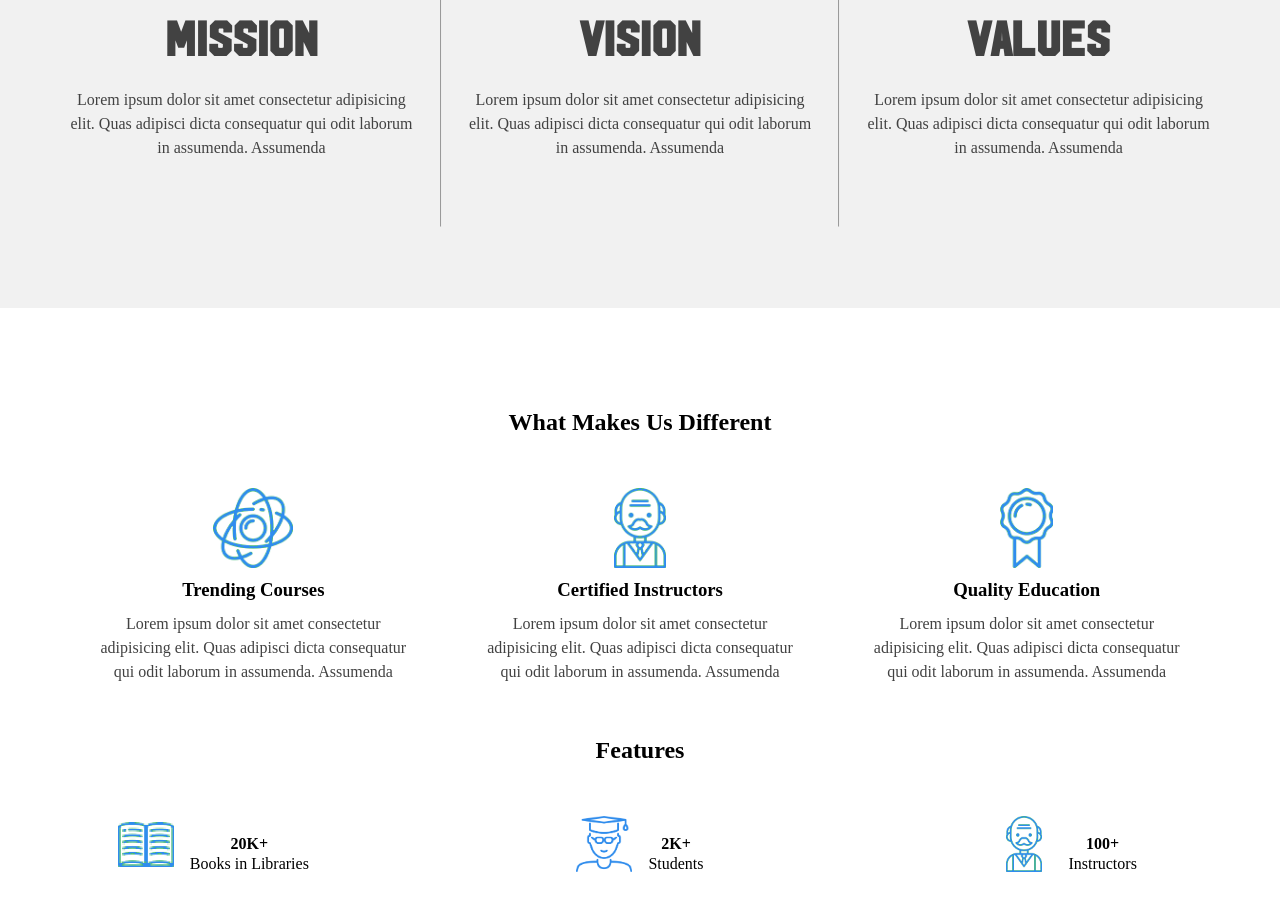
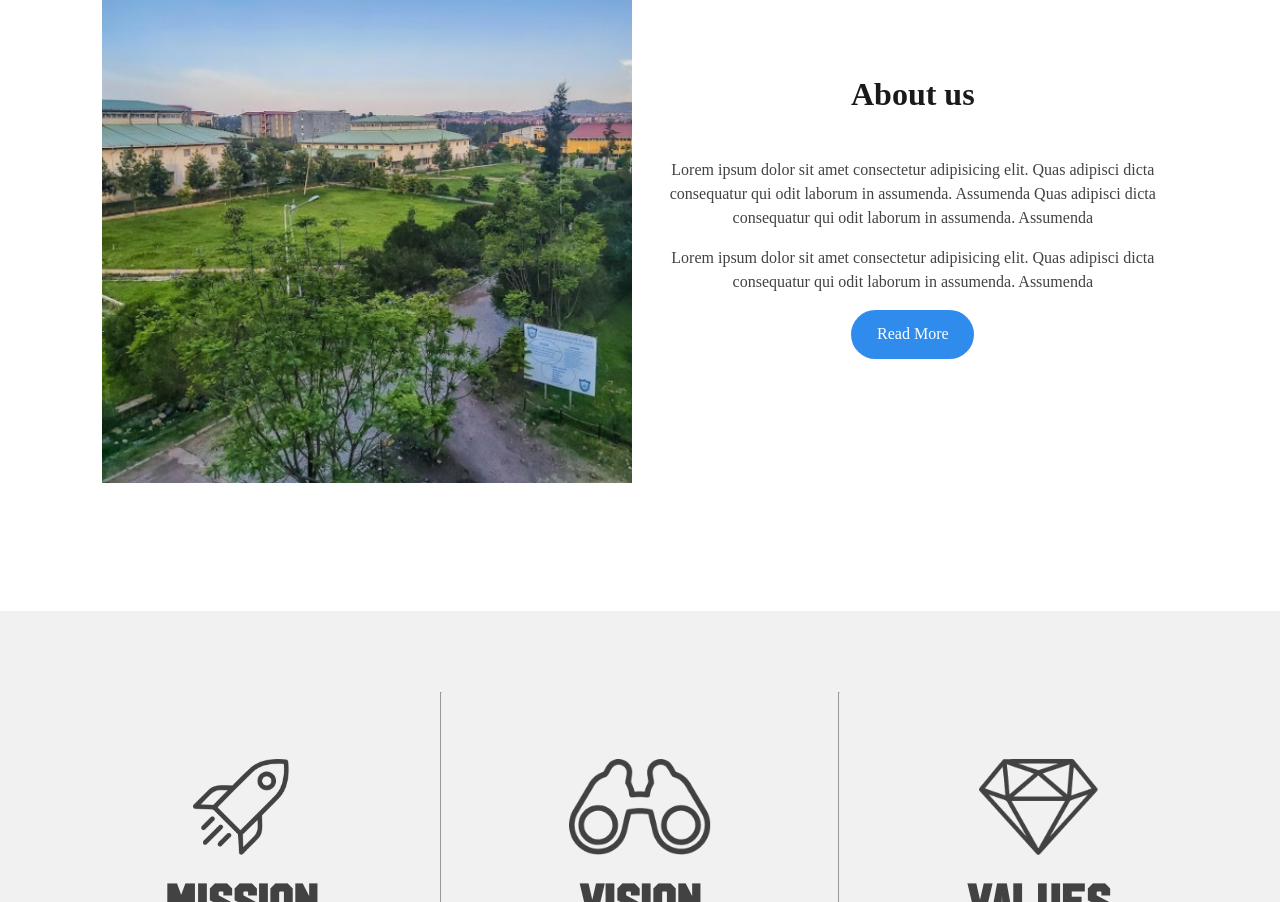
Before and after one commit to AASTU-SE-Website/HomePage, a plain HTML site: page index.html in a window 1280 px wide. Shown: the part 982-1884 px from the top of the page. Drawn offline with Linux system fonts and the light colour scheme; a web font is replaced by a local one.

Commit message:
Fixed Some Issues

```diff
--- a/app.js
+++ b/app.js
@@ -8,8 +8,8 @@ const myNav = document.querySelector("header");
 
 window.onscroll = function() {
     if (
-        document.body.scrollTop >= window.innerHeight ||
-        document.documentElement.scrollTop >= window.innerHeight
+        document.body.scrollTop >= 200 ||
+        document.documentElement.scrollTop >= 200
     ) {
         myNav.classList.add("nav-colored");
         myNav.classList.add("transition");
--- a/index.html
+++ b/index.html
@@ -1,5 +1,6 @@
 <!DOCTYPE html>
 <html lang="en">
+
 <head>
     <meta charset="UTF-8" />
     <meta http-equiv="X-UA-Compatible" content="IE=edge" />
@@ -12,7 +13,8 @@
 
 <body>
     <div class="container">
-      <header class="transparent">
+        <!-- Header Section -->
+        <header class="transparent nav-transparent">
             <div class="logo">
                 <img src="./resources/aastu sw.png" alt="AASTU Software Department" />
             </div>
@@ -37,6 +39,7 @@
             </a>
         </header>
 
+        <!-- Hero Section -->
         <div class="hero">
             <div class="opacity">
                 <h1>University for Industry</h1>
@@ -47,6 +50,26 @@
             </div>
         </div>
 
+        <!-- About Us Section -->
+
+        <section class="aboutSection" id="aboutSection">
+            <div class="image">
+                <img src="resources/Rectangle 31.png" alt="" />
+            </div>
+            <div class="content">
+                <h3>About us</h3>
+                <p>
+                    Lorem ipsum dolor sit amet consectetur adipisicing elit. Quas adipisci dicta consequatur qui odit laborum in assumenda. Assumenda Quas adipisci dicta consequatur qui odit laborum in assumenda. Assumenda
+                </p>
+                <p>
+                    Lorem ipsum dolor sit amet consectetur adipisicing elit. Quas adipisci dicta consequatur qui odit laborum in assumenda. Assumenda
+                </p>
+                <button href="#" class="headerSignUp cursor-ptr">Read More</button>
+            </div>
+        </section>
+
+        <!--Mission, Vision and Values Section -->
+
         <div class="values flex bgGrey justifyCenter itemsCenter">
             <div class="values-items flex flexCol justifyCenter itemsCenter gap_2">
                 <div class="vi-pic">
@@ -55,9 +78,7 @@
                 <div class="vi-text">
                     <h2 class="textCenter vl-h2 textBlack">MISSION</h2>
                     <p class="textCenter textBlack">
-              Lorem ipsum dolor sit amet consectetur adipisicing elit. Quas
-              adipisci dicta consequatur qui odit laborum in assumenda.
-              Assumenda
+                        Lorem ipsum dolor sit amet consectetur adipisicing elit. Quas adipisci dicta consequatur qui odit laborum in assumenda. Assumenda
                     </p>
                 </div>
             </div>
@@ -69,9 +90,7 @@
                 <div class="vi-text">
                     <h2 class="textCenter vl-h2 textBlack">VISION</h2>
                     <p class="textCenter textBlack">
-              Lorem ipsum dolor sit amet consectetur adipisicing elit. Quas
-              adipisci dicta consequatur qui odit laborum in assumenda.
-              Assumenda
+                        Lorem ipsum dolor sit amet consectetur adipisicing elit. Quas adipisci dicta consequatur qui odit laborum in assumenda. Assumenda
                     </p>
                 </div>
             </div>
@@ -83,13 +102,14 @@
                 <div class="vi-text">
                     <h2 class="textCenter vl-h2 textBlack">VALUES</h2>
                     <p class="textCenter textBlack">
-              Lorem ipsum dolor sit amet consectetur adipisicing elit. Quas
-              adipisci dicta consequatur qui odit laborum in assumenda.
-              Assumenda
+                        Lorem ipsum dolor sit amet consectetur adipisicing elit. Quas adipisci dicta consequatur qui odit laborum in assumenda. Assumenda
                     </p>
                 </div>
             </div>
         </div>
+
+        <!--What Makes Us Different Section-->
+
         <div class="different flex flexCol justifyCenter itemsCenter gap_2">
             <h2>What Makes Us Different</h2>
             <div class="dif-list flex justifyCenter itemsCenter">
@@ -98,30 +118,27 @@
 
                     <h3>Trending Courses</h3>
                     <p class="textCenter textBlack">
-              Lorem ipsum dolor sit amet consectetur adipisicing elit. Quas
-              adipisci dicta consequatur qui odit laborum in assumenda.
-              Assumenda
+                        Lorem ipsum dolor sit amet consectetur adipisicing elit. Quas adipisci dicta consequatur qui odit laborum in assumenda. Assumenda
                     </p>
                 </div>
                 <div class="dif-items flex flexCol itemsCenter justifyCenter">
                     <img src="./resources/instructor.png" alt="Instructor Icon" />
                     <h3>Certified Instructors</h3>
                     <p class="textCenter textBlack">
-              Lorem ipsum dolor sit amet consectetur adipisicing elit. Quas
-              adipisci dicta consequatur qui odit laborum in assumenda.
-              Assumenda
+                        Lorem ipsum dolor sit amet consectetur adipisicing elit. Quas adipisci dicta consequatur qui odit laborum in assumenda. Assumenda
                     </p>
                 </div>
                 <div class="dif-items flex flexCol itemsCenter justifyCenter">
                     <img src="./resources/certified.png" alt="Quality Icon" />
                     <h3>Quality Education</h3>
                     <p class="textCenter textBlack">
-              Lorem ipsum dolor sit amet consectetur adipisicing elit. Quas
-              adipisci dicta consequatur qui odit laborum in assumenda.
-              Assumenda
+                        Lorem ipsum dolor sit amet consectetur adipisicing elit. Quas adipisci dicta consequatur qui odit laborum in assumenda. Assumenda
                     </p>
                 </div>
             </div>
+
+            <!--Features Section-->
+
             <h2>Features</h2>
             <div class="feature-list">
                 <div class="feature-items">
@@ -250,9 +267,7 @@
                             <h3>Web Design</h3>
                         </div>
                         <p>
-                Lorem ipsum dolor sit amet consectetur adipisicing elit. Quas
-                adipisci dicta consequatur qui odit laborum in assumenda.
-                Assumenda
+                            Lorem ipsum dolor sit amet consectetur adipisicing elit. Quas adipisci dicta consequatur qui odit laborum in assumenda. Assumenda
                         </p>
                     </div>
 
@@ -261,7 +276,7 @@
                     <div class="content">
                         <h4>Year: 3rd</h4>
                         <h4>Credit: 3hr</h4>
-              <button class="headerSignUp">Learn More</button>
+                        <button class="headerSignUp cursor-ptr">Learn More</button>
                     </div>
                 </div>
 
@@ -274,16 +289,14 @@
                             <h3>Object Oriented Programming</h3>
                         </div>
                         <p>
-                Lorem ipsum dolor sit amet consectetur adipisicing elit. Quas
-                adipisci dicta consequatur qui odit laborum in assumenda.
-                Assumenda
+                            Lorem ipsum dolor sit amet consectetur adipisicing elit. Quas adipisci dicta consequatur qui odit laborum in assumenda. Assumenda
                         </p>
                     </div>
                     <div class="underline"></div>
                     <div class="content">
                         <h4>Year: 3rd</h4>
                         <h4>Credit: 3hr</h4>
-              <button class="headerSignUp">Learn More</button>
+                        <button class="headerSignUp cursor-ptr">Learn More</button>
                     </div>
                 </div>
 
@@ -296,16 +309,14 @@
                             <h3>Database Systems</h3>
                         </div>
                         <p>
-                Lorem ipsum dolor sit amet consectetur adipisicing elit. Quas
-                adipisci dicta consequatur qui odit laborum in assumenda.
-                Assumenda
+                            Lorem ipsum dolor sit amet consectetur adipisicing elit. Quas adipisci dicta consequatur qui odit laborum in assumenda. Assumenda
                         </p>
                     </div>
                     <div class="underline"></div>
                     <div class="content">
                         <h4>Year: 3rd</h4>
                         <h4>Credit: 3hr</h4>
-              <button class="headerSignUp">Learn More</button>
+                        <button class="headerSignUp cursor-ptr">Learn More</button>
                     </div>
                 </div>
             </div>
@@ -317,14 +328,8 @@
         <!-- End of Courses Section -->
         <!-- Start of address Section -->
         <div class="address">
-        <iframe
-          src="https://www.google.com/maps/embed?pb=!1m18!1m12!1m3!1d3941.937931786467!2d38.80906819408933!3d8.88536309557524!2m3!1f0!2f0!3f0!3m2!1i1024!2i768!4f13.1!3m3!1m2!1s0x164b82a7e392203f%3A0xb05f440eacc98f9f!2zQWRkaXMgQWJhYmEgU2NpZW5jZSBhbmQgVGVjaG5vbG9neSBVbml2ZXJzaXR5IC0g4Yqg4Yuy4Yi1IOGKoOGJoOGJoyDhiLPhi63hipXhiLXhipMg4Ym04Yqt4YqW4YiO4YyCIOGLqeGKkuGJqOGIreGIsuGJsg!5e0!3m2!1sen!2set!4v1646380567267!5m2!1sen!2set"
-          width="1380"
-          height="720"
-          style="border: 0"
-          allowfullscreen=""
-          loading="lazy"
-        ></iframe>
+            <iframe src="https://www.google.com/maps/embed?pb=!1m18!1m12!1m3!1d3941.937931786467!2d38.80906819408933!3d8.88536309557524!2m3!1f0!2f0!3f0!3m2!1i1024!2i768!4f13.1!3m3!1m2!1s0x164b82a7e392203f%3A0xb05f440eacc98f9f!2zQWRkaXMgQWJhYmEgU2NpZW5jZSBhbmQgVGVjaG5vbG9neSBVbml2ZXJzaXR5IC0g4Yqg4Yuy4Yi1IOGKoOGJoOGJoyDhiLPhi63hipXhiLXhipMg4Ym04Yqt4YqW4YiO4YyCIOGLqeGKkuGJqOGIreGIsuGJsg!5e0!3m2!1sen!2set!4v1646380567267!5m2!1sen!2set"
+                width="1380" height="720" style="border: 0" allowfullscreen="" loading="lazy"></iframe>
         </div>
         <div class="address-icons">
             <div class="addresses">
@@ -343,4 +348,5 @@
         <!-- End of address Section -->
     </div>
 </body>
+
 </html>
--- a/style.css
+++ b/style.css
@@ -4,7 +4,12 @@
     --blackColor: #424242;
     --headerBg: #1a1a1a;
 }
-@keyframes moveinleft {
+
+
+/* Text Animations */
+
+
+/* @keyframes moveinleft {
   0% {
     opacity: 0;
     transform: translatex(-10.25rem);
@@ -34,23 +39,30 @@
     opacity: 1;
     transform: translate(0);
   }
-}
+} */
 
 .transparent {
     background-color: var(--headerBg);
 }
 
+.nav-transparent {
+    background: transparent;
+}
+
 .nav-colored {
     background-color: var(--headerBg);
 }
+
 img {
     display: block;
     /* width: 100%; */
     height: 100%;
 }
+
 html {
     scroll-behavior: smooth;
 }
+
 body {
     font-family: "Montserrat";
 }
@@ -197,13 +209,16 @@ header {
     transform: rotate(-45deg) translate(4px, -5px);
 }
 
+
 /* End of NavBar Section */
+
 
 /* Hero Section */
 
 .hero {
     background: url(./resources/pexels-mikhail-nilov-7988218.jpg);
-  height: calc(100vh - 70px);
+    /*height: calc(100vh - 70px);*/
+    height: 100vh;
     background-repeat: no-repeat;
     background-size: cover;
     background-position: center;
@@ -213,6 +228,7 @@ header {
     align-items: center;
     gap: 2rem;
 }
+
 .opacity {
     background: black;
     opacity: 0.8;
@@ -244,7 +260,59 @@ header {
     padding: 0.8rem 1.6rem;
 }
 
+
 /* End of Hero Section */
+
+
+/* About Us Section */
+
+.aboutSection {
+    display: grid;
+    grid-template-columns: 1fr 1fr;
+    gap: 1rem;
+    padding-inline: 8%;
+    padding-block: 10%;
+}
+
+.aboutSection .image {
+    /* flex: 1 1 32rem;
+    padding-right: 5rem;
+    padding-bottom: 5rem;
+    display: inline-block; */
+}
+
+.aboutSection .image img {
+    display: inline-block;
+    /*box-shadow: 4rem 4rem 0 var(--greyColor);*/
+}
+
+.aboutSection .content {
+    display: flex;
+    flex-direction: column;
+    justify-content: center;
+    align-items: center;
+    gap: 1rem;
+}
+
+.aboutSection .content h3 {
+    text-align: center;
+    font-size: 2rem;
+    color: var(--headerBg);
+    margin-bottom: 1.5rem;
+}
+
+.aboutSection .content p {
+    font-size: 1rem;
+    color: var(--blackColor);
+    padding: 0rem 0;
+    line-height: 1.5;
+    text-align: center;
+}
+
+.cursor-ptr {
+    cursor: pointer;
+}
+
 
 /* Mission, Vision and Values Section */
 
@@ -252,6 +320,7 @@ header {
     min-height: 35rem;
     padding-inline: min(4vw, 10rem);
 }
+
 .vi-pic {
     height: min(6rem, 12vw);
 }
@@ -259,6 +328,7 @@ header {
 .vi-text {
     padding-inline: 5%;
 }
+
 .vi-text p {
     margin-top: 1rem;
 }
@@ -268,14 +338,17 @@ header {
     font-size: clamp(2rem, 3rem, 5vw);
 }
 
+
 /* End of Mission Vision and Values Section*/
+
 
 /* Features and Different Section */
 
 .different {
     gap: 3rem;
     min-height: 35rem;
-  margin-top: 5rem;
+    /* margin-top: 5rem; */
+    margin-block: 7rem;
 }
 
 .dif-list {
@@ -285,12 +358,15 @@ header {
 .dif-items {
     padding-inline: clamp(1rem, 2.5%, 4rem);
 }
+
 .dif-items img {
     height: min(5rem, 15vw);
 }
+
 .dif-items h3 {
     text-align: center;
 }
+
 .feature-list {
     width: 100%;
     display: flex;
@@ -303,30 +379,38 @@ header {
     justify-content: center;
     gap: 1rem;
 }
+
 .feature-items p {
     height: min-content;
 }
+
 .feature-text {
     height: min-content;
     display: grid;
     margin-top: 5%;
     grid-template-rows: 20px 80px;
 }
+
+
+/*
 .feature-text * {
     text-align: center;
-}
+} */
+
 .feature-img {
     height: min-content;
 }
+
 .feature-img img {
     margin: 0 auto;
-
     width: 3.5rem;
     aspect-ratio: 1;
     object-fit: contain;
 }
 
+
 /* End of Features Section */
+
 
 /*
 .courses {
@@ -349,11 +433,12 @@ header {
 
 .course-card a {} */
 
+
 /* Key Figures Section Style */
 
 .keyfigures {
     display: flex;
-  min-height: 40vh;
+    min-height: 50vh;
     flex-direction: row;
     flex-wrap: wrap;
     justify-content: space-around;
@@ -361,6 +446,7 @@ header {
     padding-inline: 2rem;
     background-color: var(--greyColor);
 }
+
 .imagesOfKeyFigures {
     display: flex;
     flex-direction: column;
@@ -380,23 +466,28 @@ header {
     width: min(10rem, 20vw);
     aspect-ratio: 1;
 }
+
 .user {
     height: 10rem;
     aspect-ratio: 1;
     border-radius: 50%;
 }
+
 .keyfigures .imagesOfKeyFigures h3 {
     text-align: center;
     margin-top: 10px;
 }
+
 .aboutKeyFigures {
     font-size: 1rem;
     color: #666;
     line-height: 1.5;
 }
+
 .title {
     margin-top: 2rem;
 }
+
 .courses {
     display: flex;
     flex-direction: row;
@@ -419,6 +510,7 @@ header {
     overflow: hidden;
     max-width: max(22vw, 20rem);
 }
+
 .box-container .box:hover {
     transform: scale(1.02);
     z-index: 20;
@@ -427,6 +519,7 @@ header {
 .box-container:hover .box:not(:hover) {
     transform: scale(0.98);
 }
+
 
 /* .courses .box-container .box:hover .image img {
   transform: scale(1);
@@ -508,6 +601,7 @@ header {
     padding: 0.8rem 1.6rem;
 }
 
+
 /* Address Secion */
 
 .address {
@@ -516,6 +610,7 @@ header {
     justify-content: center;
     align-items: center;
 }
+
 .address iframe {
     width: 90vw;
     align-self: center;
@@ -543,6 +638,7 @@ header {
 .addresses img {
     height: 1.2rem;
 }
+
 
 /* End of Address Section */
 
@@ -604,7 +700,6 @@ header {
     .feature-items {
         flex-direction: column;
     }
-
     .values {
         flex-direction: column;
         padding-block: 3rem;
@@ -621,6 +716,7 @@ header {
         padding-block: 3rem;
     }
 }
+
 
 /* @media (max-width: 1357px) {
   .imagesOfKeyFigures {
```
Lines whose indentation alone changed are shown as unchanged.
